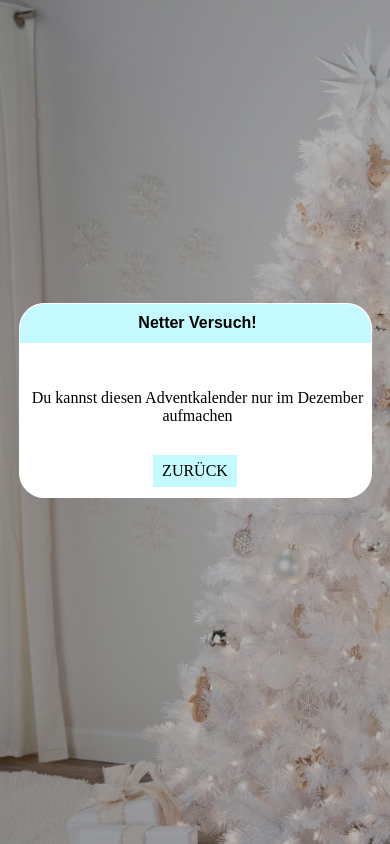
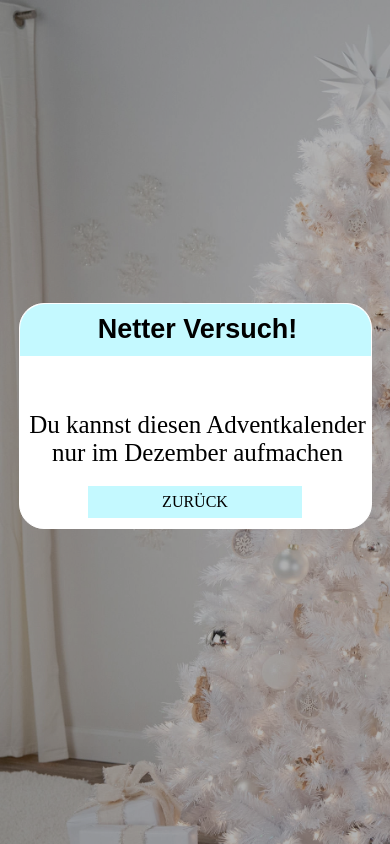
Before and after one commit to MrHipppo/advent_calender, a plain HTML site: page dates.html in a window 390 px wide. Drawn offline with Linux system fonts and the light colour scheme.

Commit message:
made alertboxes readable for small screens

```diff
--- a/main.css
+++ b/main.css
@@ -133,10 +133,23 @@ code {
 
 }
 
-@media (max-width: 600px)
+@media (max-width: 1000px)
 {
   #alertBox {
 	position:relative;
 	width:90%;
-  top:30%;
+	top:30%;
 }
+#alertBox p {
+	font-size: 25px;
+}
+
+#alertBox h1 {
+	font-size: 27px;
+}
+
+#alertBox #closeBtn {
+	width:200px;
+}
+
+}
```
Also changed, not shown: index.html (+1 -1 lines).
